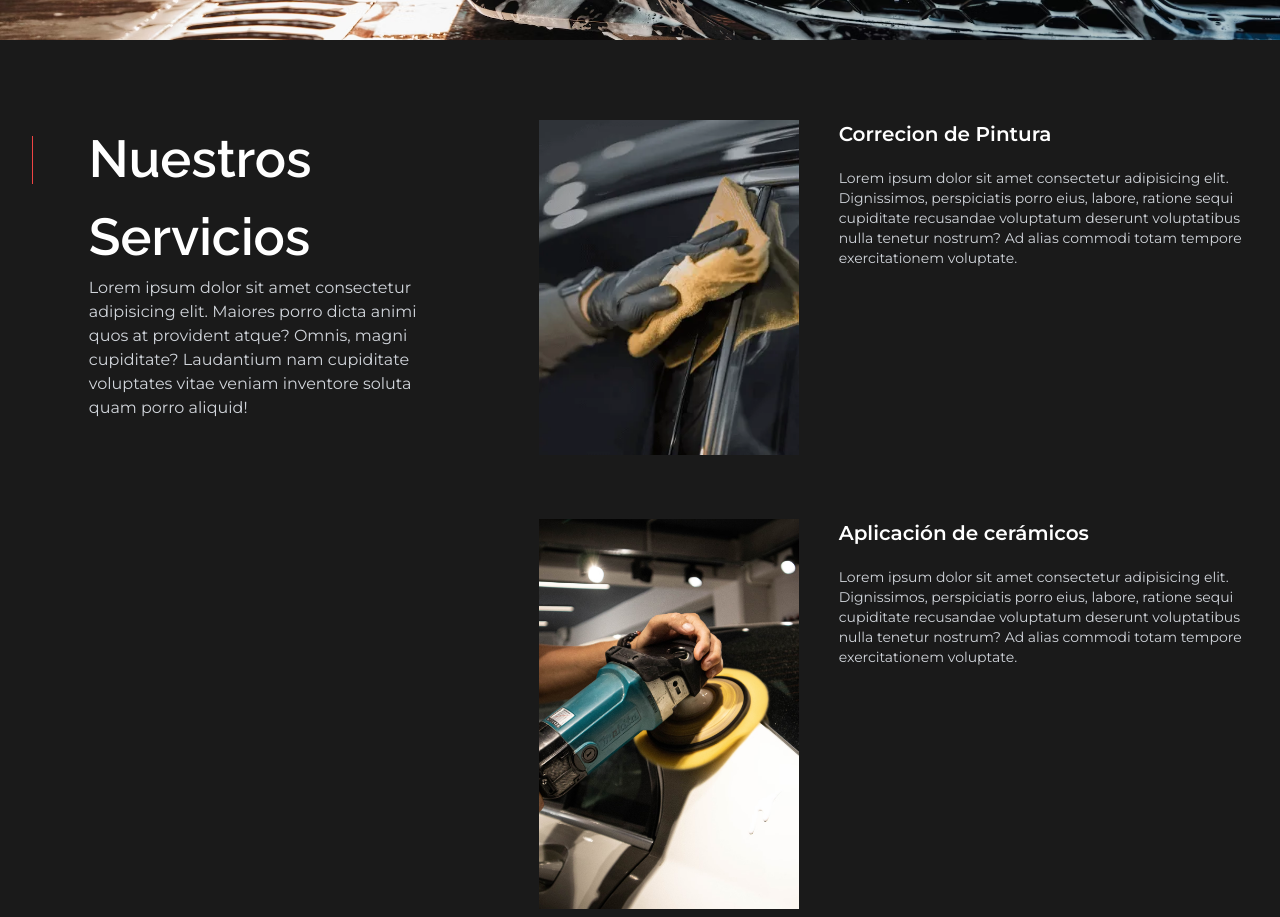
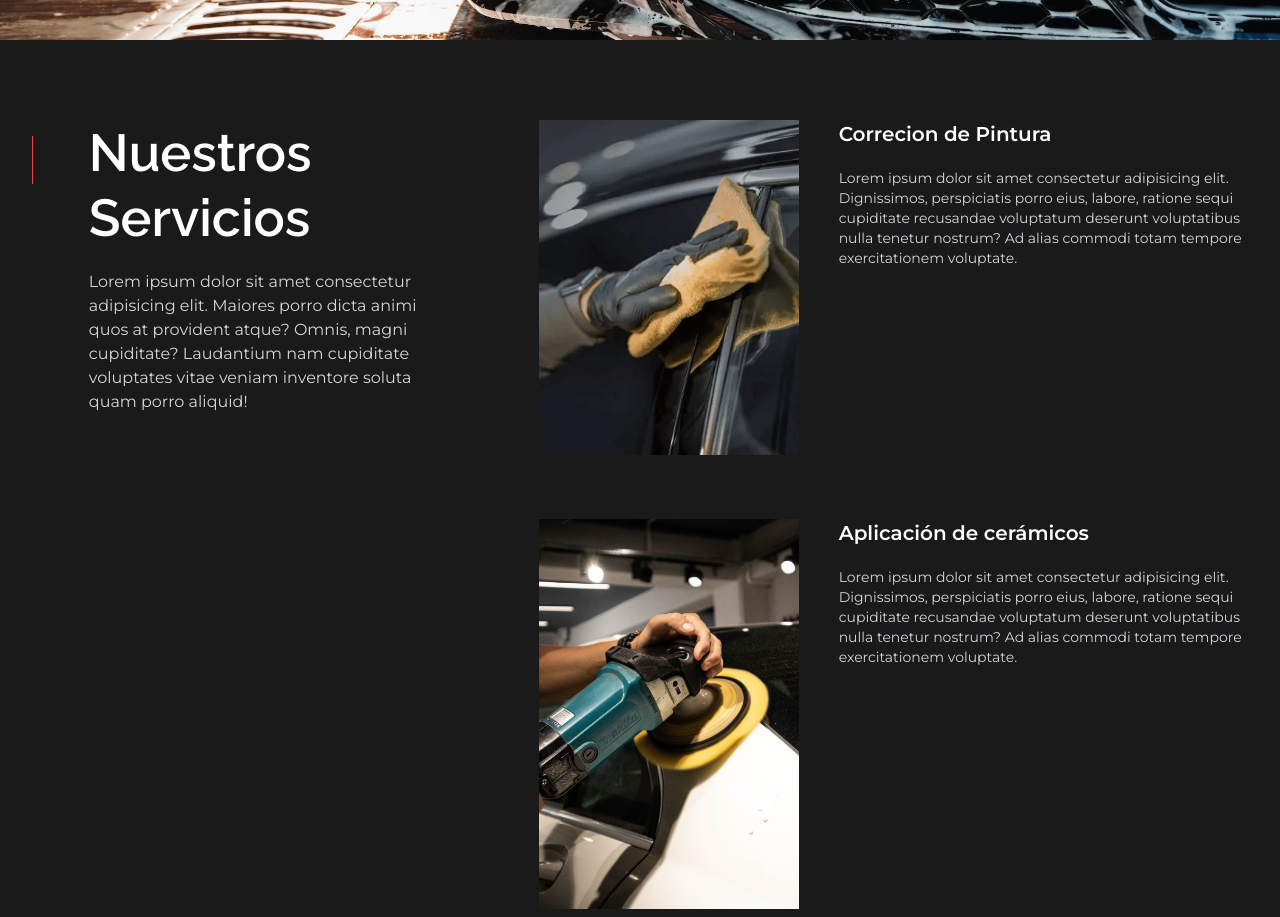
Before and after one commit to Alvarordev/detailcenter-landing, a Next.js app: page / in a window 1280 px wide. Shown: the part 1260-2177 px from the top of the page. Built offline with nearby package versions, Linux system fonts and the light colour scheme.

Commit message:
Changed nav and landing buttons

```diff
--- a/src/app/page.tsx
+++ b/src/app/page.tsx
@@ -18,7 +18,7 @@ export default function Home() {
         </div>
 
         <div className="lg:max-w-[1280px] mx-auto relative flex z-20 px-8 mb-24 move-in">
-          <div className="lg:ml-16 bg-red-500 text-white w-[200px] flex items-center justify-center py-5 font-medium cursor-pointer">
+          <div className="lg:ml-16 bg-red-500 text-white w-[200px] flex items-center justify-center py-5 transition-all font-medium cursor-pointer hover:saturate-100 hover:translate-x-1 hover:-translate-y-1">
             Contactanos
           </div>
         </div>
@@ -53,7 +53,7 @@ export default function Home() {
           <div className="sticky top-20 flex text-white col-span-4">
             <div className="h-12 w-1 mt-4 mr-14 bg-red-500" />
             <div className="flex flex-col">
-              <h2 className={`text-[52px] font-semibold ${raleway.className}`}>
+              <h2 className={`text-[52px] pb-5 leading-tight font-semibold ${raleway.className}`}>
                 Nuestros <br /> Servicios
               </h2>
               <p className="text-gray-300 text-md">
--- a/src/components/NavBar.tsx
+++ b/src/components/NavBar.tsx
@@ -41,7 +41,7 @@ const NavBar = () => {
           </ul>
         </div>
 
-        <div className="px-6 py-3 cursor-pointer border border-red-500">
+        <div className="px-6 py-3 cursor-pointer border border-red-500 hover:bg-red-500 hover:text-white transition-all">
           Contactanos
         </div>
       </nav>
```
